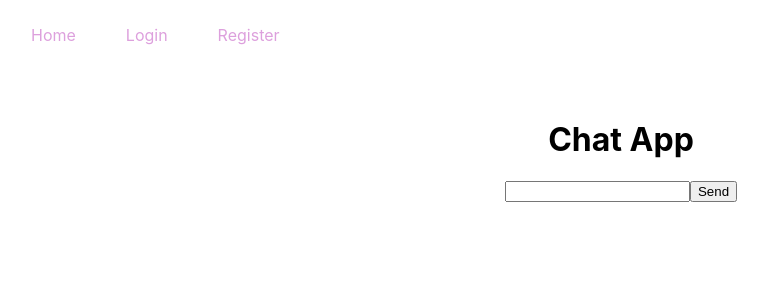
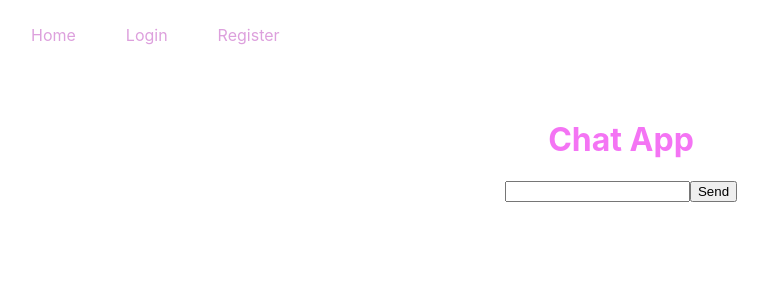
Before and after one commit to Veehulkendeer/chat-app, a React (Create React App) app: page / in a window 1280 px wide. Shown: the top 300 px of the page, without its empty margins (19-787 px from the left). Built offline with nearby package versions, Linux system fonts and the light colour scheme.

Commit message:
Update App.css

```diff
--- a/src/App.css
+++ b/src/App.css
@@ -1,5 +1,9 @@
 .App {
   text-align: center;
+}
+
+.App h1 {
+  color: rgb(244, 116, 244);
 }
 
 .App-logo {
```
